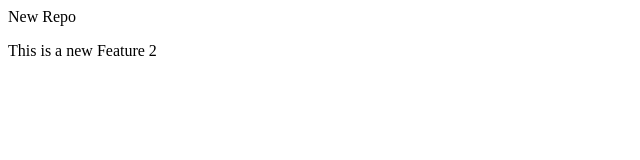
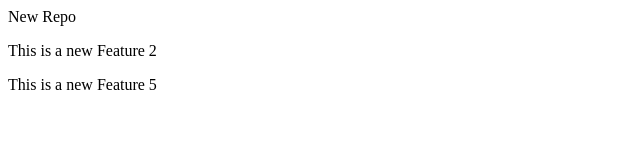
Before and after one commit to kushbansal2526-maker/New-Demo-Files, a plain HTML site: page index.html in a window 1280 px wide. Shown: the whole page, without its empty margins (0-640 px from the left). Drawn offline with Linux system fonts and the light colour scheme.

Commit message:
add 5 number

```diff
--- a/index.html
+++ b/index.html
@@ -1,2 +1,3 @@
 <p>New Repo</p>
 <p>This is a new Feature 2</p>
+<p>This is a new Feature 5</p>
```
